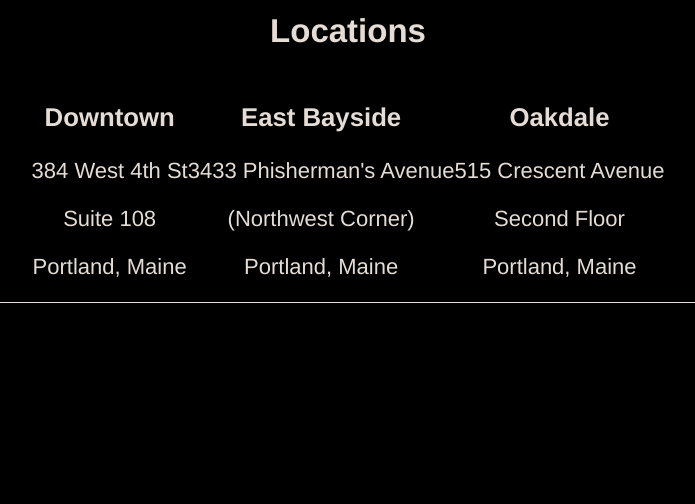
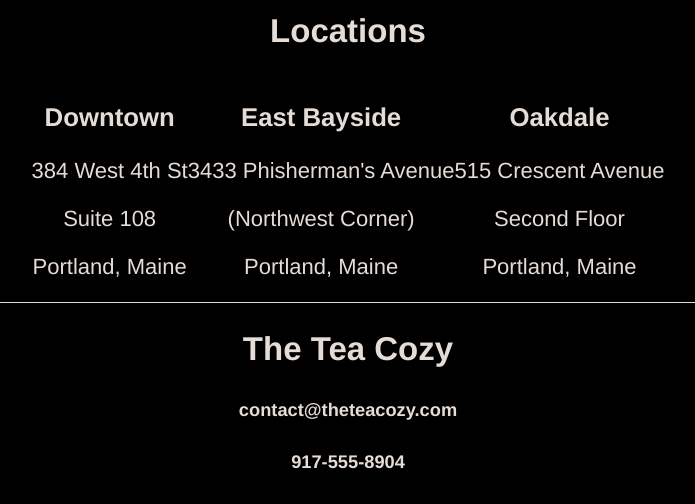
Before and after one commit to hlactaoeng/tea_cozy, a plain HTML site: page index.html in a window 1280 px wide. Shown: the part 1243-1747 px from the top of the page, without its empty margins (292-987 px from the left). Before the commit the page ends 1554 px from the top, so only its background shows below. Drawn offline with Linux system fonts and the light colour scheme.

Commit message:
Added the contact section

```diff
--- a/index.html
+++ b/index.html
@@ -74,6 +74,13 @@
     </div>
   </div>
 </div>
+<!--contact section-->
+<div id="contact">
+  <h2>The Tea Cozy</h2>
+  <h5>contact@theteacozy.com</h5>
+  <h5>917-555-8904</h5>
+</div>
+
 
 
 
```
